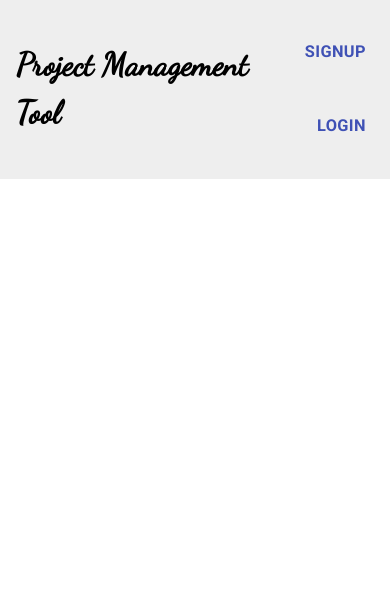
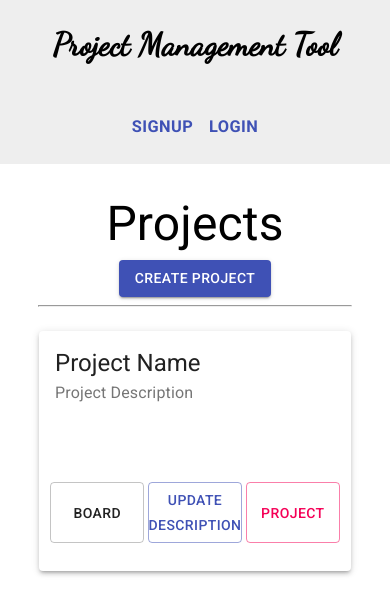
Before and after one commit to Thewa55/Project-Management-Tool, a React (Create React App) app in the folder ppmtool-react-client/: page / in a window 390 px wide. Shown: the top 614 px of the page. Built offline with nearby package versions, Linux system fonts and the light colour scheme.

Commit message:
Finished mobile responsiveness of the dashboard

```diff
--- a/ppmtool-react-client/package.json
+++ b/ppmtool-react-client/package.json
@@ -4,6 +4,7 @@
   "private": true,
   "dependencies": {
     "@material-ui/core": "^4.10.1",
+    "@material-ui/icons": "^4.9.1",
     "@testing-library/jest-dom": "^4.2.4",
     "@testing-library/react": "^9.5.0",
     "@testing-library/user-event": "^7.2.1",
--- a/ppmtool-react-client/src/App.js
+++ b/ppmtool-react-client/src/App.js
@@ -1,11 +1,13 @@
 import React from 'react';
 import Navbar from './components/Navbar';
+import Dashboard from "./pages/Dashboard"
 import 'typeface-roboto';
 
 function App() {
   return (
     <div className="App">
       <Navbar />
+      <Dashboard />
     </div>
   );
 }
--- a/ppmtool-react-client/src/components/Navbar/index.js
+++ b/ppmtool-react-client/src/components/Navbar/index.js
@@ -1,16 +1,48 @@
 import React from "react";
-import { Box, Typography, Button } from "@material-ui/core";
+import { Box, Typography, Button, Grid } from "@material-ui/core";
+import { makeStyles, useTheme } from '@material-ui/core/styles';
 
 
+const useStyles = makeStyles((theme) => ({
+    gridStyle:{
+      [theme.breakpoints.down("xs")]:{
+        justifyContent: "center"
+      }
+    },
+    linksGrid:{
+      [theme.breakpoints.down("xs")]:{
+        justifyContent: "center",
+        paddingTop: "0"
+      }
+    },
+    typography:{
+      fontFamily : "Dancing Script",
+      marginLeft: "1em",
+      [theme.breakpoints.down("xs")]:{
+        textAlign: "center",
+        marginLeft: "0"
+      }
+    }
+}))
 
 export default function Navbar() {
+
+  const classes = useStyles();
+  const theme = useTheme();
+
   return (
-    <Box display="flex" bgcolor="grey.200" p={2} alignItems="center">
-      <Typography><h1 style={{fontFamily : "Dancing Script"}}>Project Management Tool</h1></Typography>
-      <Box flexGrow={1} textAlign="right" style={{fontFamily: "typeface-roboto"}}>
-        <Button color="primary"><h3>Signup</h3></Button>
-        <Button color="primary"><h3>Login</h3></Button>
-      </Box>
+    <Box display="flex" bgcolor="grey.200" alignItems="center">
+      <Grid container className={classes.gridStyle}>
+        <Grid item xs={12} sm={8}>
+          <Typography className={classes.typography}><h1>Project Management Tool</h1></Typography>
+        </Grid>
+        <Grid item xs={12} sm={4} className={classes.gridStyle}>
+          <Box flexGrow={1} textAlign="center" style={{fontFamily: "typeface-roboto"}}>
+            <Button color="primary"><h3>Signup</h3></Button>
+            <Button color="primary"><h3>Login</h3></Button>
+          </Box>
+        </Grid>
+      </Grid>
     </Box>
   );
 }
--- /dev/null
+++ b/ppmtool-react-client/src/components/ProjectItems/index.js
@@ -0,0 +1,61 @@
+import React from 'react';
+import { makeStyles, useTheme } from '@material-ui/core/styles';
+import { Card, CardContent, Button, Typography, Grid } from '@material-ui/core';
+
+const useStyles = makeStyles((theme) => ({
+  root: {
+    display: 'flex',
+    width: '80%',
+    height: '10em',
+    [theme.breakpoints.down("sm")]:{
+      height: '15em'
+    }
+  },
+  details: {
+    display: 'flex',
+    flexDirection: 'column',
+  },
+  content: {
+    flex: '1 0 auto',
+  },
+  innerGrid:{
+  },
+  button:{
+    width: "80%",
+    marginTop: "1em",
+    [theme.breakpoints.down("md")]:{
+        margin: ".3em"
+    },
+    [theme.breakpoints.down("sm")]:{
+        width: "30%",
+        margin: ".15em"
+    }
+  }
+}));
+
+export default function ProjectItems() {
+  const classes = useStyles();
+  const theme = useTheme();
+
+  return (
+    <Card className={classes.root} elevation = {3}>
+      <Grid container spacing={3}>
+        <Grid item xs={12} md={9}>
+          <div className={classes.details}>
+            <CardContent className={classes.content}>
+              <Typography component="h5" variant="h5"> Project Name</Typography>
+              <Typography variant="subtitle1" color="textSecondary"> Project Description</Typography>
+            </CardContent>
+          </div>
+        </Grid>
+        <Grid item xs={12} md={3}>
+            <Grid container direction="row" justify="center" className={classes.innerGrid}>
+              <Button className={classes.button} variant="outlined">Board</Button>
+              <Button className={classes.button} variant="outlined" color="primary">Update Description</Button>
+              <Button className={classes.button} variant="outlined" color="secondary">Project</Button>
+            </Grid>
+        </Grid>
+      </Grid>
+    </Card>
+  );
+}
--- /dev/null
+++ b/ppmtool-react-client/src/pages/Dashboard.js
@@ -0,0 +1,41 @@
+import React from "react";
+import { Grid, withStyles, Typography, Button } from '@material-ui/core';
+import ProjectItems from "../components/ProjectItems"
+
+
+const styles = theme => ({
+    dashPadding: {
+      marginTop: theme.spacing(3)
+    },
+    title: {
+      fontSize: "5em",
+      [theme.breakpoints.down("sm")]:{
+        fontSize: "3em"
+      }
+    }
+})
+
+function Dashboard(props){
+
+  const {classes} = props
+
+  return(
+    <div>
+      <Grid container direction="row" justify="center" alignItems="center" className={classes.dashPadding}>
+        <Typography>
+          <div className={classes.title}>Projects</div>
+        </Typography>
+        <Grid container justify="center">
+          <Button variant="contained" color="primary">Create Project</Button>
+        </Grid>
+      </Grid>
+
+      <hr style={{width: "80%"}}/>
+      <Grid container direction="row" justify="center" alignItems="center" className={classes.dashPadding}>
+        <ProjectItems />
+      </Grid>
+    </div>
+  )
+}
+
+export default withStyles(styles)(Dashboard);
```
Also changed, not shown: 1 other file (tests, documents, lock files or other folders).
